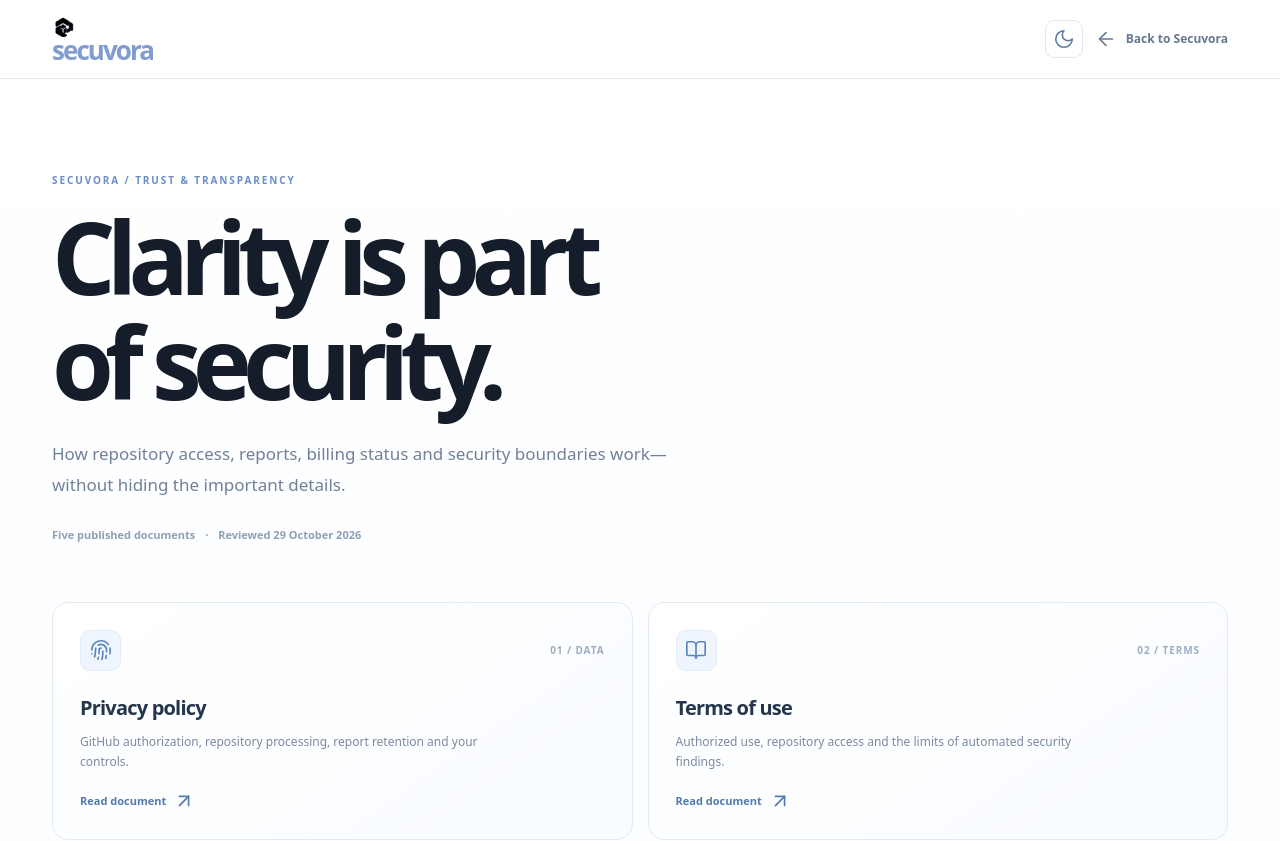
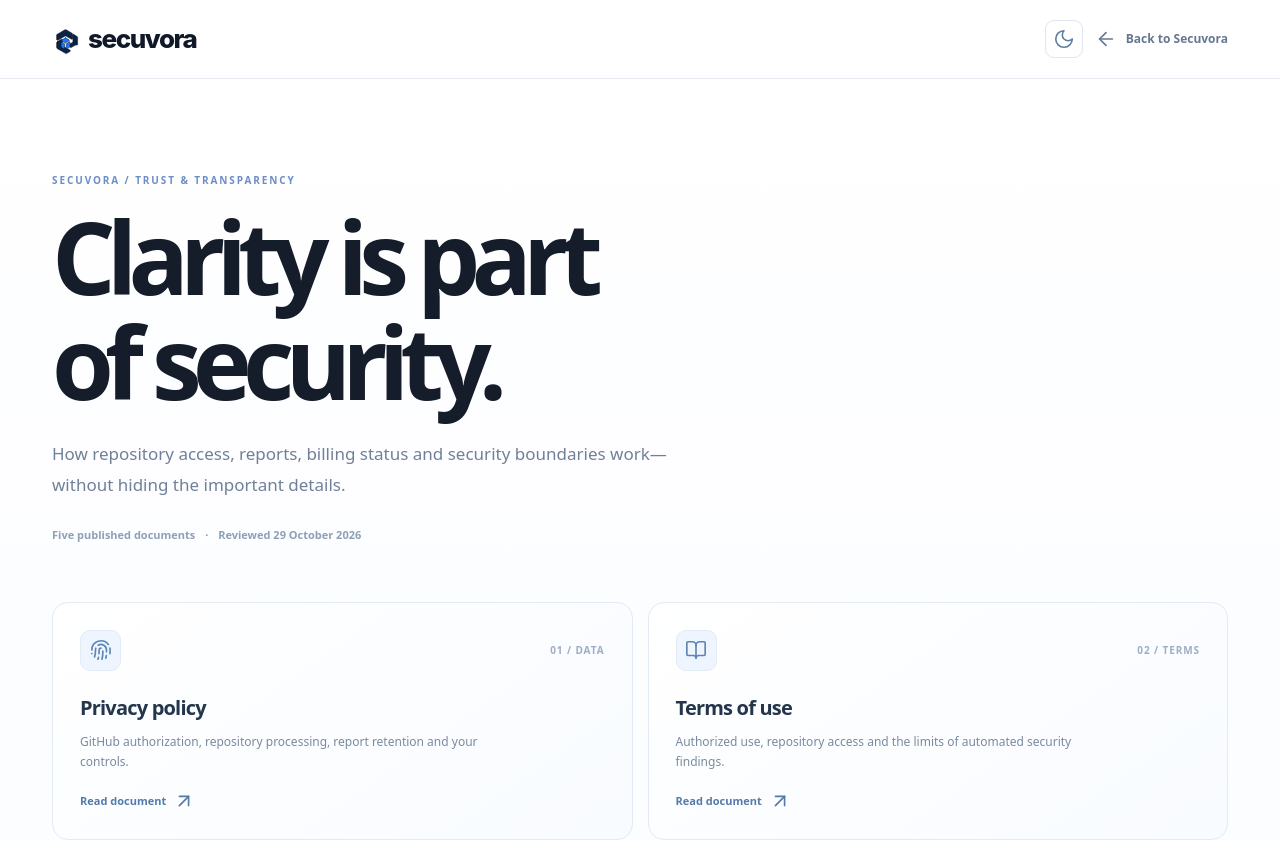
Before and after one commit to helloskyorigin/Safe-sure, a Next.js app: page /legal in a window 1280 px wide. Shown: the top 841 px of the page. Built offline with nearby package versions, Linux system fonts and the light colour scheme.

Commit message:
Style Secuvora logo and premium product typography

```diff
--- a/app/enhancements.css
+++ b/app/enhancements.css
@@ -1023,3 +1023,63 @@ html[data-theme="dark"] .legal-footer-bottom{border-top-color:#222d3b}
 @media(prefers-reduced-motion:reduce){
   .theme-icon-toggle{transition:none!important;transform:none!important}
 }
+
+
+/* Secuvora identity system */
+:root{
+  --secuvora-shell:#0b2345;
+  --secuvora-core:#1677ff;
+  --secuvora-word:#111827;
+  --premium-ui-font:"Avenir Next","SF Pro Display","Segoe UI Variable Display",var(--font-inter),system-ui,-apple-system,BlinkMacSystemFont,"Segoe UI",sans-serif;
+}
+.secuvora-brand{
+  display:inline-flex;
+  align-items:center;
+  gap:9px;
+  color:var(--secuvora-word);
+  letter-spacing:-.055em;
+  font-family:var(--premium-ui-font);
+  font-weight:800;
+}
+.secuvora-brand .secuvora-mark{width:27px;height:27px;display:block;flex:none}
+.secuvora-brand .secuvora-wordmark{
+  color:var(--secuvora-word)!important;
+  font-size:inherit;
+  line-height:1;
+}
+.secuvora-mark{display:block;overflow:visible}
+.secuvora-mark-shell{fill:var(--secuvora-shell)}
+.secuvora-mark-core,.secuvora-mark-core-top{fill:var(--secuvora-core)}
+.preview-brand.secuvora-brand{gap:7px;font-size:15px;letter-spacing:-.04em}
+.preview-brand.secuvora-brand .secuvora-mark{width:22px;height:22px}
+.app-symbol{padding:5px}
+.app-symbol .secuvora-mark{width:29px;height:29px}
+.top-cta,.button-primary,.preview,.experience-shell{
+  font-family:var(--premium-ui-font);
+  font-feature-settings:"kern" 1,"liga" 1;
+}
+.top-cta,.button-primary{
+  font-weight:760;
+  letter-spacing:-.025em;
+}
+.preview :is(h2,h3,strong,.severity-name,.pill),
+.experience-shell :is(h3,h4,strong,button){
+  font-family:var(--premium-ui-font);
+}
+.preview :is(h2,h3),.experience-shell :is(h3,h4){
+  letter-spacing:-.035em;
+}
+html[data-theme="dark"]{
+  --secuvora-shell:#f1f5fb;
+  --secuvora-core:#3b8cff;
+  --secuvora-word:#f2f6fb;
+}
+html[data-theme="dark"] .secuvora-brand .secuvora-wordmark{color:var(--secuvora-word)!important}
+html[data-theme="dark"] .app-symbol{background:#142033;border-color:#31445e}
+@media(max-width:850px){
+  .secuvora-brand{gap:8px}
+  .secuvora-brand .secuvora-mark{width:29px;height:29px}
+}
+@media(prefers-reduced-motion:reduce){
+  .secuvora-brand,.secuvora-mark{transition:none!important}
+}
```
